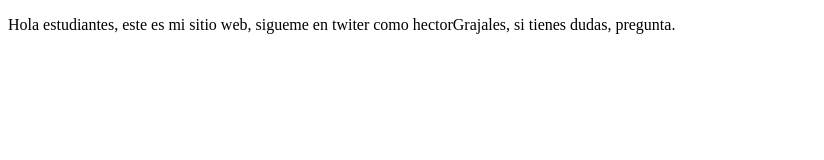
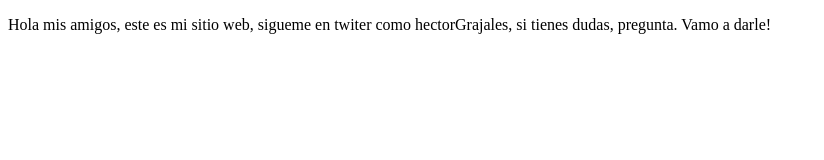
Before and after one commit to HectorGrajalesQE/proyectoDemoCursoPrework, a plain HTML site: page index.html in a window 1280 px wide. Shown: the whole page, without its empty margins (0-824 px from the left). Drawn offline with Linux system fonts and the light colour scheme.

Commit message:
Change description

```diff
--- a/index.html
+++ b/index.html
@@ -8,8 +8,10 @@
 </head>
 <body>
     <p>
-        Hola estudiantes, este es mi sitio web, sigueme en twiter como hectorGrajales,
+        Hola mis amigos, este es mi sitio web, sigueme en twiter como hectorGrajales,
         si tienes dudas, pregunta.
+
+        Vamo a darle!
     </p>
 </body>
 </html>
```
